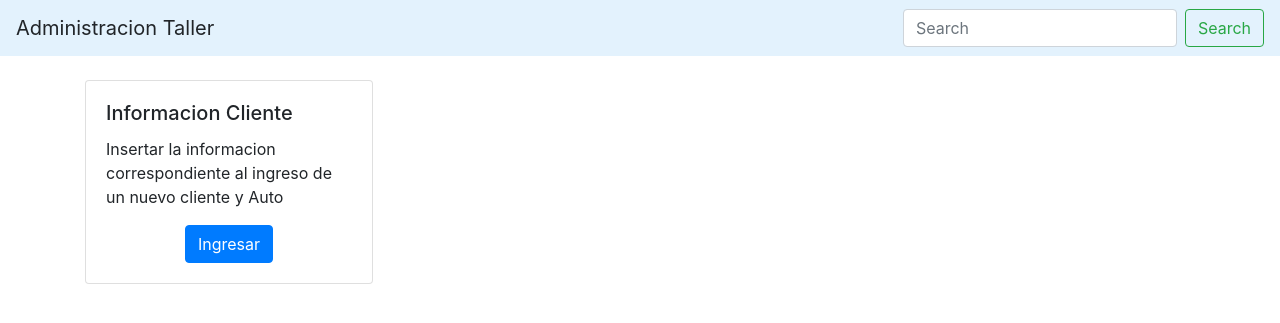
After one commit to villamil2002/proyectophp, a PHP site: page /inicio.php in a window 1280 px wide. The commit adds this page. Shown: the top 323 px of the page. Run offline with PHP 8.4, Linux system fonts and the light colour scheme; some libraries are stand-ins or nearby versions.

Commit message:
se sube actualizacion de pagina inicio

```diff
--- a/autoIndex.php
+++ b/autoIndex.php
@@ -41,6 +41,7 @@
       <table class="table table-bordered">
         <thead>
           <tr>
+          <th>Id</th>
             <th>Numero de matricula</th>
             <th>Modelo</th>
             <th>Color</th>
@@ -61,10 +62,10 @@
             <td><?php echo $row['color']; ?></td>
             <td><?php echo $row['fechaIngresoAuto']; ?></td>
             <td>
-              <a href="editarAuto.php?id=<?php echo $row['idVehiculo']?>" class="btn btn-secondary">
+              <a href="editarAuto.php?id=<?php echo $row['id']?>" class="btn btn-secondary">
                 <i class="fas fa-marker"></i>
               </a>
-              <a href="eliminarAuto.php?id=<?php echo $row['idVehiculo']?>" class="btn btn-danger">
+              <a href="eliminarAuto.php?id=<?php echo $row['id']?>" class="btn btn-danger">
                 <i class="far fa-trash-alt"></i>
               </a>
             </td>
--- /dev/null
+++ b/inicio.php
@@ -0,0 +1,36 @@
+<!DOCTYPE html>
+<html lang="en">
+<head>
+<meta charset="UTF-8">
+
+     <link rel="stylesheet" href="https://maxcdn.bootstrapcdn.com/bootstrap/4.0.0/css/bootstrap.min.css" integrity="sha384-Gn5384xqQ1aoWXA+058RXPxPg6fy4IWvTNh0E263XmFcJlSAwiGgFAW/dAiS6JXm" crossorigin="anonymous">
+   <link rel="stylesheet" href="https://cdn.jsdelivr.net/npm/@fortawesome/fontawesome-free@5.15.4/css/fontawesome.min.css" integrity="sha384-jLKHWM3JRmfMU0A5x5AkjWkw/EYfGUAGagvnfryNV3F9VqM98XiIH7VBGVoxVSc7" crossorigin="anonymous">
+   <script src="https://use.fontawesome.com/releases/v5.15.3/js/all.js" crossorigin="anonymous"></script>
+    <title>Administracion taller</title>
+</head>
+<body>
+<nav class="navbar navbar-light" style="background-color: #e3f2fd;">
+  <a class="navbar-brand">Administracion Taller</a>
+  <form class="form-inline">
+    <input class="form-control mr-sm-2" type="search" placeholder="Search" aria-label="Search">
+    <button class="btn btn-outline-success my-2 my-sm-0" type="submit">Search</button>
+  </form>
+</nav><br>
+<div class="container">
+<div class="card" style="width: 18rem;">
+  <div class="card-body">
+    <h5 class="card-title">Informacion Cliente </h5>
+    <p class="card-text"> Insertar la informacion correspondiente al ingreso de un nuevo cliente y Auto</p>
+    <center><a href="index.php" class="btn btn-primary">Ingresar</a></center>
+  </div>
+</div>
+
+
+
+
+<script src="https://code.jquery.com/jquery-3.2.1.slim.min.js" integrity="sha384-KJ3o2DKtIkvYIK3UENzmM7KCkRr/rE9/Qpg6aAZGJwFDMVNA/GpGFF93hXpG5KkN" crossorigin="anonymous"></script>
+<script src="https://maxcdn.bootstrapcdn.com/bootstrap/4.0.0/js/bootstrap.min.js" integrity="sha384-JZR6Spejh4U02d8jOt6vLEHfe/JQGiRRSQQxSfFWpi1MquVdAyjUar5+76PVCmYl" crossorigin="anonymous"></script>
+<script src="https://cdnjs.cloudflare.com/ajax/libs/popper.js/1.12.9/umd/popper.min.js" integrity="sha384-ApNbgh9B+Y1QKtv3Rn7W3mgPxhU9K/ScQsAP7hUibX39j7fakFPskvXusvfa0b4Q" crossorigin="anonymous"></script>
+
+</body>
+</html>
```
Also changed, not shown: guardarAuto.php (+4 -4 lines).
